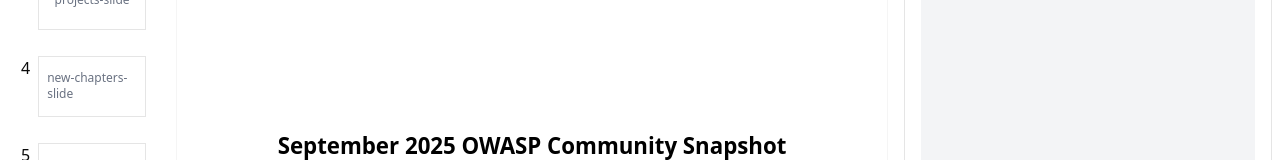
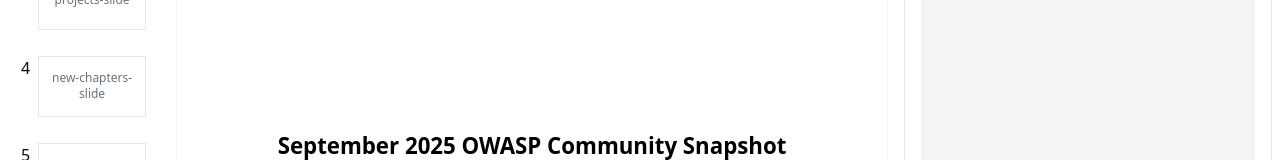
Before and after one commit to rudransh-shrivastava/community-snapshot-videos, a Next.js app: page / in a window 1280 px wide. Shown: the part 265-425 px from the top of the page. Built offline with nearby package versions, Linux system fonts and the light colour scheme.

Commit message:
center slide id in left Sidebar

```diff
--- a/src/app/_components/SideBarLeft.tsx
+++ b/src/app/_components/SideBarLeft.tsx
@@ -27,7 +27,7 @@ export function SideBarLeft({
             <span>{index + 1}</span>
           </div>
           <div className="flex aspect-video w-full items-center justify-center border bg-white p-2">
-            <span className="text-xs text-gray-500">{slide.id}</span>
+            <span className="text-center text-xs text-gray-500">{slide.id}</span>
           </div>
         </div>
       ))}
--- a/src/app/_slides/NewChaptersSlide.tsx
+++ b/src/app/_slides/NewChaptersSlide.tsx
@@ -31,7 +31,8 @@ export function NewChaptersSlide({ data }: SlideComponentProps) {
     const mercMin = Math.log(Math.tan(Math.PI / 4 + minLatRad / 2))
     const mercN = Math.log(Math.tan(Math.PI / 4 + latRad / 2))
 
-    const xPercent = ((lon + 180) / 360) * 100
+    // 4 deg adjustment
+    const xPercent = ((lon + 180) / (360 + 4)) * 100
     const yPercent = ((mercMax - mercN) / (mercMax - mercMin)) * 100
 
     return {
```
